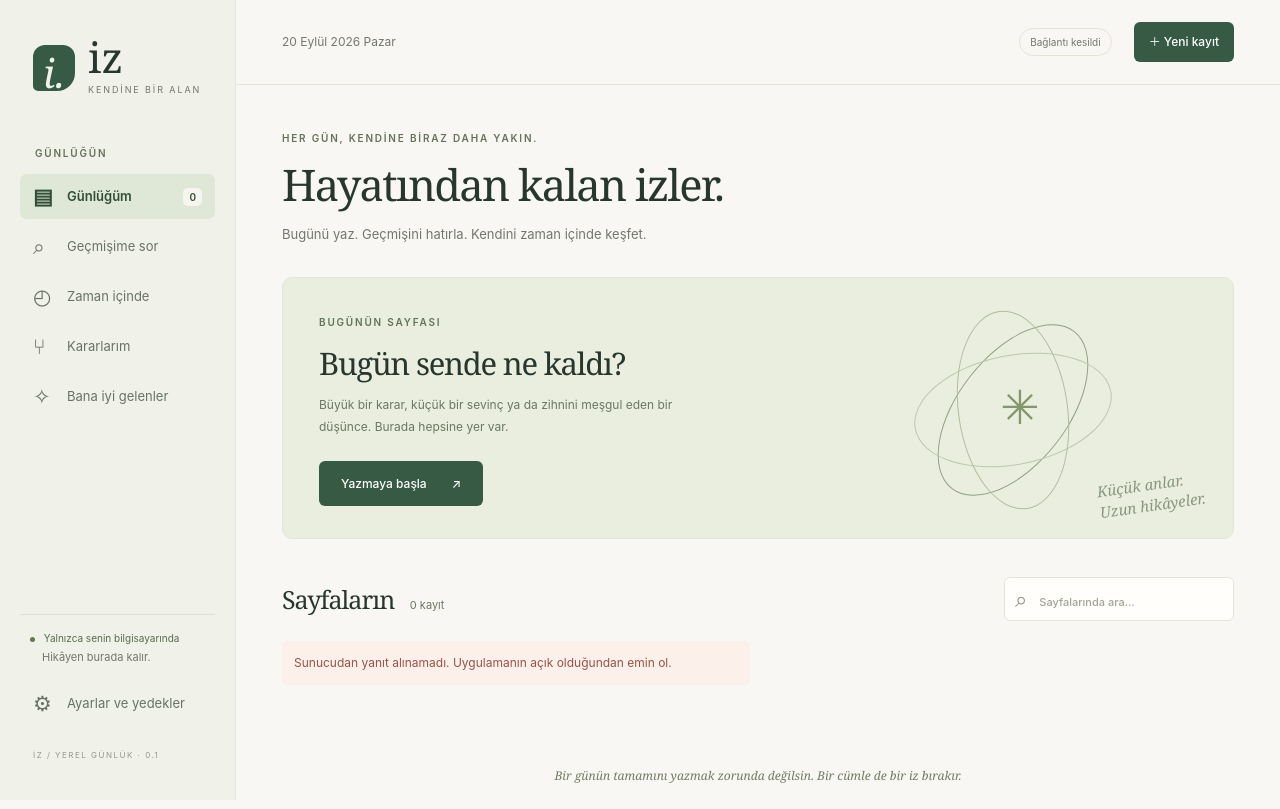
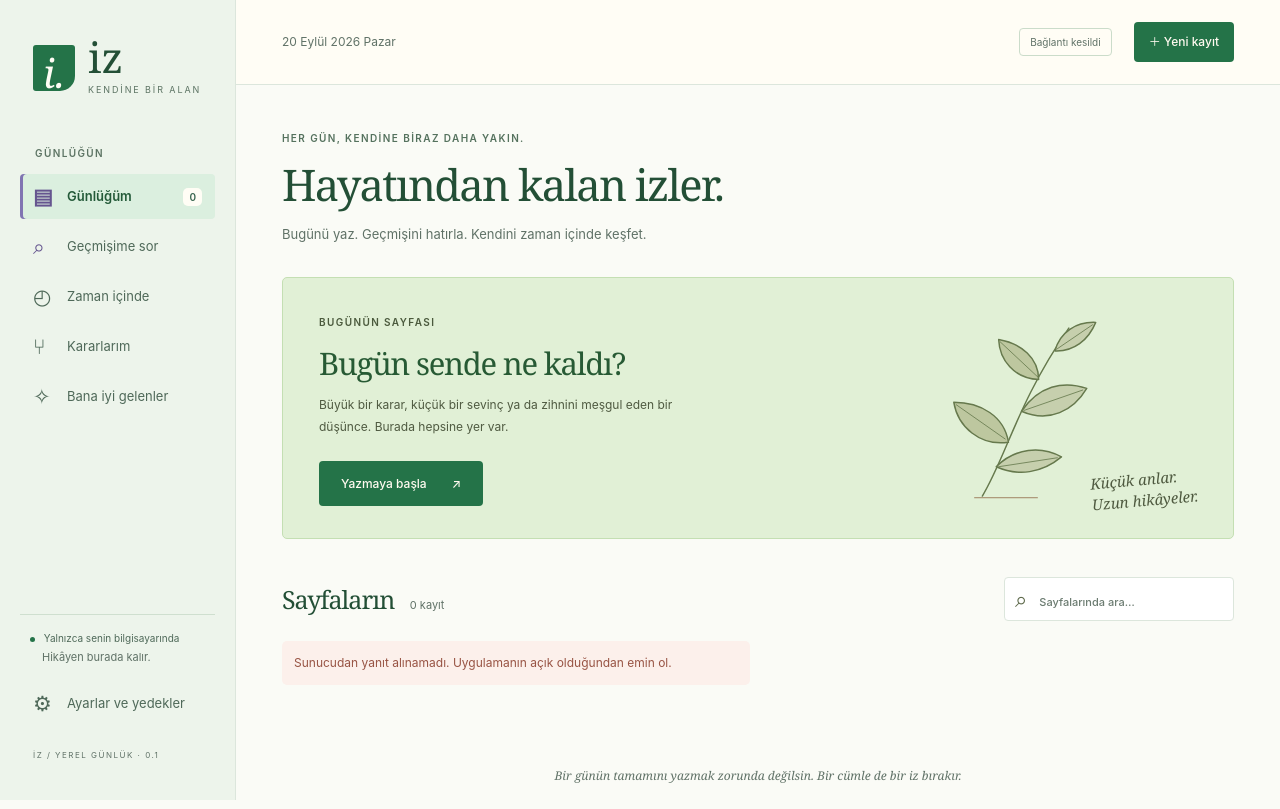
Before and after one commit to bewar321/iz-yerel-gunluk, a Python web app: template journal/templates/index.html in a window 1280 px wide. Run offline with Jinja, Linux system fonts and the light colour scheme; the template is opened without the code that fills it: most values are stand-ins (such as "Sample title", 1, 10 or a date in 2020).

Commit message:
20 eylül version1

```diff
--- a/journal/static/style.css
+++ b/journal/static/style.css
@@ -3,3 +3,70 @@
 
 /* Keep supporting labels readable against the paper background. */
 .hint{color:#69765e}.eyebrow,.nav-label{color:#657359}.muted-count,.card-meta,.source small{color:#6d7863}.decision-cols h3{color:#687b59}.card-bottom{color:#657653}.page-footer{color:#707d62}
+
+/* Garden palette: ivory, lively leaf green and restrained iris accents. */
+:root{--bg:#fafbf6;--paper:#ffffff;--ink:#293f35;--muted:#607267;--line:#dce6dc;--green:#247348;--pale:#e5f3e5;--accent:#8074b2;--iris-ink:#65558f;--iris-pale:#f1edf8;--heading:#234f36;--cream:#fffdf5}
+body{background:var(--bg)}
+.sidebar{background:#edf4eb;border-color:var(--line);color:var(--heading)}
+.brand-mark{background:var(--green);color:#fffdf5;border-radius:3px 3px 15px 3px}
+.brand-sub,.sidebar .nav-label{color:#5d7464}
+.nav{color:#4f6959;border-radius:4px}
+.nav:hover{background:#e0ecdf}
+.nav.active{background:#dbefdf;color:#245a39;box-shadow:inset 3px 0 var(--accent)}
+.nav.active>span:first-child,.nav[data-view=ask]>span:first-child{color:var(--iris-ink)}
+.count{background:#fffdf5;color:#38654f}
+.private-note{color:#4f6959;border-color:#cfdfcf}
+.private-note p,.version{color:#607267}
+.private-dot{background:var(--green)}
+.topbar{background:var(--cream);border-bottom-color:var(--line)}
+.status{border-color:#cbdcca;border-radius:4px}
+.status.ready{background:#e5f3e5;color:#24633e;border-color:#bddcc2}
+h1,h2,.entry-card h3{color:var(--heading)}
+.eyebrow,.nav-label{color:#55725e;letter-spacing:1.4px}
+.primary{background:var(--green);color:#fffaf0}
+.primary:hover{background:#195b36}
+.button{border-radius:4px}
+.secondary{background:var(--paper)}
+.secondary:hover{border-color:#91b399;background:#edf4eb}
+.hero{background:#e1f0d6;border:1px solid #c4dfb3;border-radius:5px;box-shadow:none}
+.hero h2{color:#275a34}
+.hero p{color:#4f5a41}
+.hero .eyebrow{color:#4b5a3d}
+.hero-art{background:url('/static/branch.svg') center/contain no-repeat}
+.orbit,.art-star{display:none}
+.art-note{color:#4e593f;right:0;bottom:-5px;transform:rotate(-5deg)}
+.entry-card,.panel,.finding,.decision-card{border-radius:5px;box-shadow:none}
+.entry-card:hover{border-color:#91b399}
+.empty{border:1px dashed #cbdcca;background:var(--cream);border-radius:4px}
+.empty-symbol{color:#596c43}
+.search{border-radius:4px}
+.search span,.icon-button{color:#5b6748}
+input,textarea,select{background:#ffffff;border-color:#bbcdbd;border-radius:4px}
+textarea::placeholder,input::placeholder{color:#6b7b70}
+.field-label,label{color:#42614d}
+.hint,.muted-count,.card-meta,.source small,.date-details summary span{color:#607267}
+.pill{background:#ddf0df;color:#28653e;border-radius:4px}
+.pill.warm{background:#f7f1d9;color:#696037}
+.suggestions button{background:#f3f7ef;color:#4f6959;border-color:var(--line);border-radius:4px}
+.suggestions button:hover{background:var(--iris-pale);border-color:#c8bddf;color:var(--iris-ink)}
+#view-ask>.eyebrow,#view-period>.eyebrow{color:var(--iris-ink)}
+.result-intro .pill{background:var(--iris-pale);color:var(--iris-ink)}
+.month-header{border-bottom-color:#dcd3eb}
+.month-header h2{border-left:3px solid var(--accent);padding-left:12px}
+details summary,.result-intro,.card-bottom{color:#4f623f}
+.finding>p{color:#3e4e32}
+.source{background:#f1f6ed;border-left-color:var(--accent);color:#4d654f}
+.source:hover{background:#e5f0e3}
+.note-panel,.settings-grid pre{background:#f1f6ed}
+.coverage-stats strong{color:var(--green)}
+.coverage-stats span{color:#62684d}
+.decision-cols>div{border-color:#b0b98e}
+.decision-cols h3{color:#55725e}
+.page-footer{color:#607267}
+dialog{border-radius:6px;box-shadow:0 20px 80px #294e3c22}
+dialog::backdrop{background:#294e3c55}
+.toast{background:var(--green);color:#fffdf5;border-radius:4px}
+.loading{background:#edf4eb;border-color:#cbdcca;color:#405c43}
+button:focus-visible,a:focus-visible,input:focus-visible,textarea:focus-visible,select:focus-visible,summary:focus-visible{outline-color:var(--accent)}
+.sidebar button:focus-visible,.sidebar a:focus-visible{outline-color:var(--accent)}
+@media(max-width:760px){.sidebar{border-bottom-color:var(--line)}.sidebar-bottom .nav{color:#4f6959}.hero{padding:25px}.topbar{background:var(--cream)}}
```
Also changed, not shown: journal/static/branch.svg (added).
